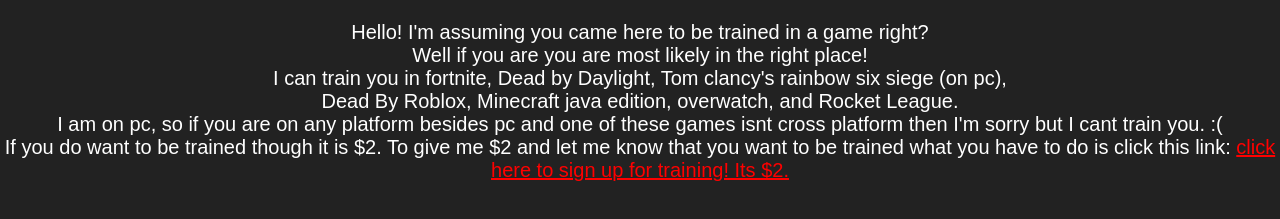
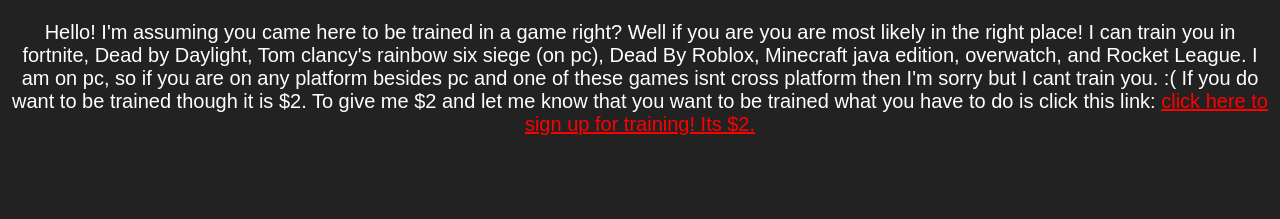
Before and after one commit to CryoBeast382/game-training-advertisement-website, a plain HTML site: page index.html in a window 1280 px wide. Shown: the part 79-298 px from the top of the page. Drawn offline with Linux system fonts and the light colour scheme; a web font is replaced by a local one.

Commit message:
Add files via upload

```diff
--- a/index.html
+++ b/index.html
@@ -213,6 +213,6 @@
         <title>Game training advertisment website</title>
     </head>
     <body>
-        <div style = "position: relative; top:100px; text-align: center; font-size: 20px; color: white;"> Hello! I'm assuming you came here to be trained in a game right? <br> Well if you are you are most likely in the right place!<br> I can train you in fortnite, Dead by Daylight, Tom clancy's rainbow six siege (on pc), <br>  Dead By Roblox, Minecraft java edition, overwatch, and Rocket League. <br> I am on pc, so if you are on any platform besides pc and one of these games isnt cross platform then I'm sorry but I cant train you. :( <br> If you do want to be trained though it is $2. To give me $2 and let me know that you want to be trained what you have to do is click this link: <a href="https://streamlabs.com/cryobeast382/tip" target="_blank" rel="noopener noreferrer" class="meow"> click here to sign up for training! Its $2.</a> </div>
+        <div style = "position: relative; top:100px; margin-left: 10px; margin-right: 10px; text-align: center; font-size: 20px; color: white;"> Hello! I'm assuming you came here to be trained in a game right? Well if you are you are most likely in the right place! I can train you in fortnite, Dead by Daylight, Tom clancy's rainbow six siege (on pc),  Dead By Roblox, Minecraft java edition, overwatch, and Rocket League. I am on pc, so if you are on any platform besides pc and one of these games isnt cross platform then I'm sorry but I cant train you. :( If you do want to be trained though it is $2. To give me $2 and let me know that you want to be trained what you have to do is click this link: <a href="https://streamlabs.com/cryobeast382/tip" target="_blank" rel="noopener noreferrer" class="meow"> click here to sign up for training! Its $2.</a> </div>
     </body>
 </html>
```
